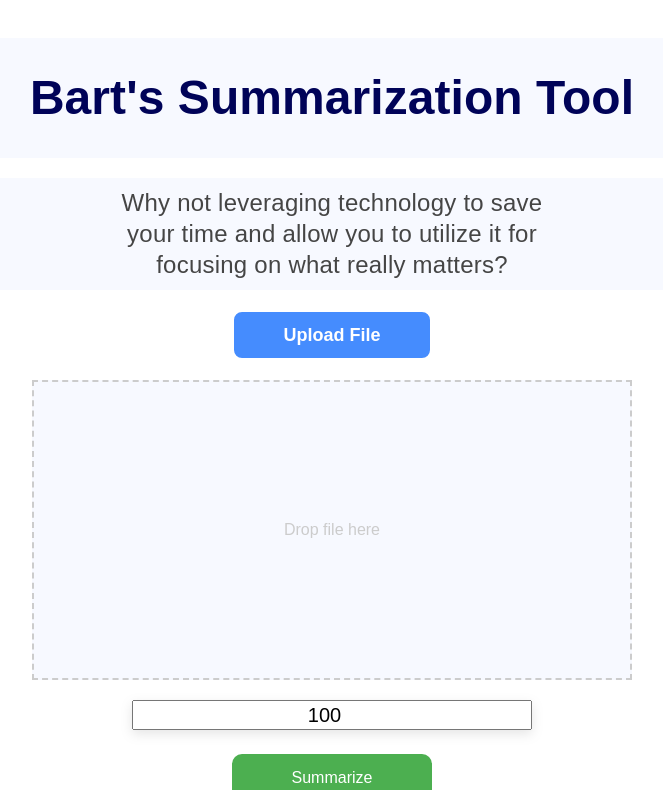
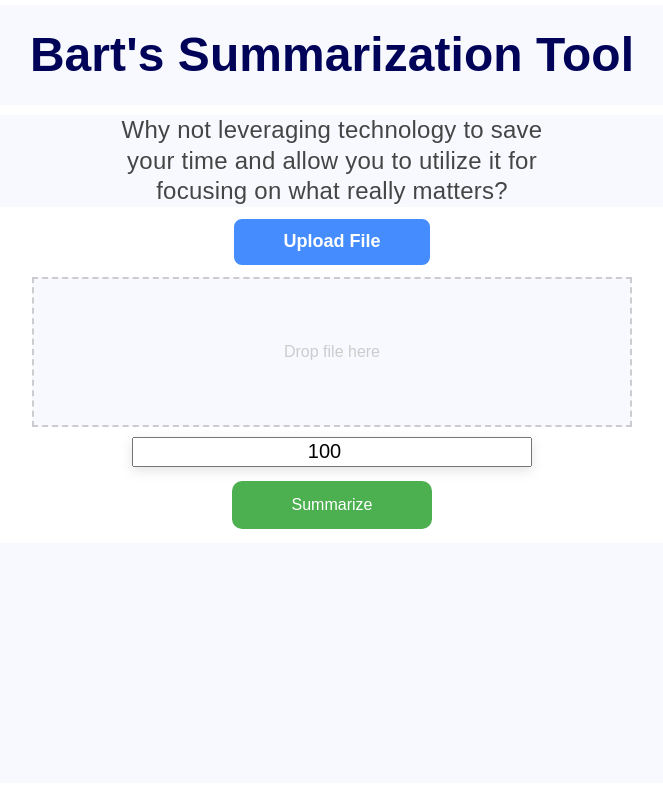
Before and after one commit to matannagar/Bard-Text-Summarization-Front, a React (Create React App) app: page / in a window 1280 px wide. Shown: the top 790 px of the page, without its empty margins (308-971 px from the left). Built offline with nearby package versions, Linux system fonts and the light colour scheme.

Commit message:
css improvements

```diff
--- a/src/index.css
+++ b/src/index.css
@@ -19,8 +19,7 @@ justify-content: center;
 
 .item{
 flex:1;
-/* border:solid; */
-margin: 10px;
+margin: 5px;
 }
 
 code {
@@ -29,7 +28,7 @@ code {
 }
 
 .header{
-  margin-top: 3%;
+  /* margin-top: 3%; */
   width: 100%;
 }
 
@@ -38,8 +37,7 @@ code {
 }
 
 h1 {
-  padding:30px;
-
+  padding:20px;
   text-align: center;
   background-color: #f7f9ff;
   color: rgba(0, 3, 88, 1);
@@ -51,11 +49,9 @@ h1 {
 
 .introduction {
   width:100%;
-  border-radius: 4440px;
 }
 h2 {
   text-align: center;
-  padding: 10px;
   background-color: #f7f9ff;
   color: rgba(69, 69, 69, 1);
   font-weight: 300;
@@ -87,18 +83,14 @@ h2 {
 }
 
 /* Drag & Drop */
-
 .dragndrop{
   text-align: center;
   background-color: #f7f9ff;
-
-  width: 40%;
-
   border: 2px;
   border-style: dashed;
   border-color: #ccc;
   color: #ccc;
-  height:300px;
+  height:150px;
   width:600px;
 }
 
@@ -106,8 +98,6 @@ h2 {
   border-color: #000;
   color: #000;
 }
-
-
 
 .limitwords input[type="number"]{
   text-align: center;
@@ -144,7 +134,7 @@ h2 {
 
 .summarization .output{
   overflow-y:scroll;
-  height: 300px;
+  height: 200px;
   padding: 20px;
   margin: 20px;
 }
```
